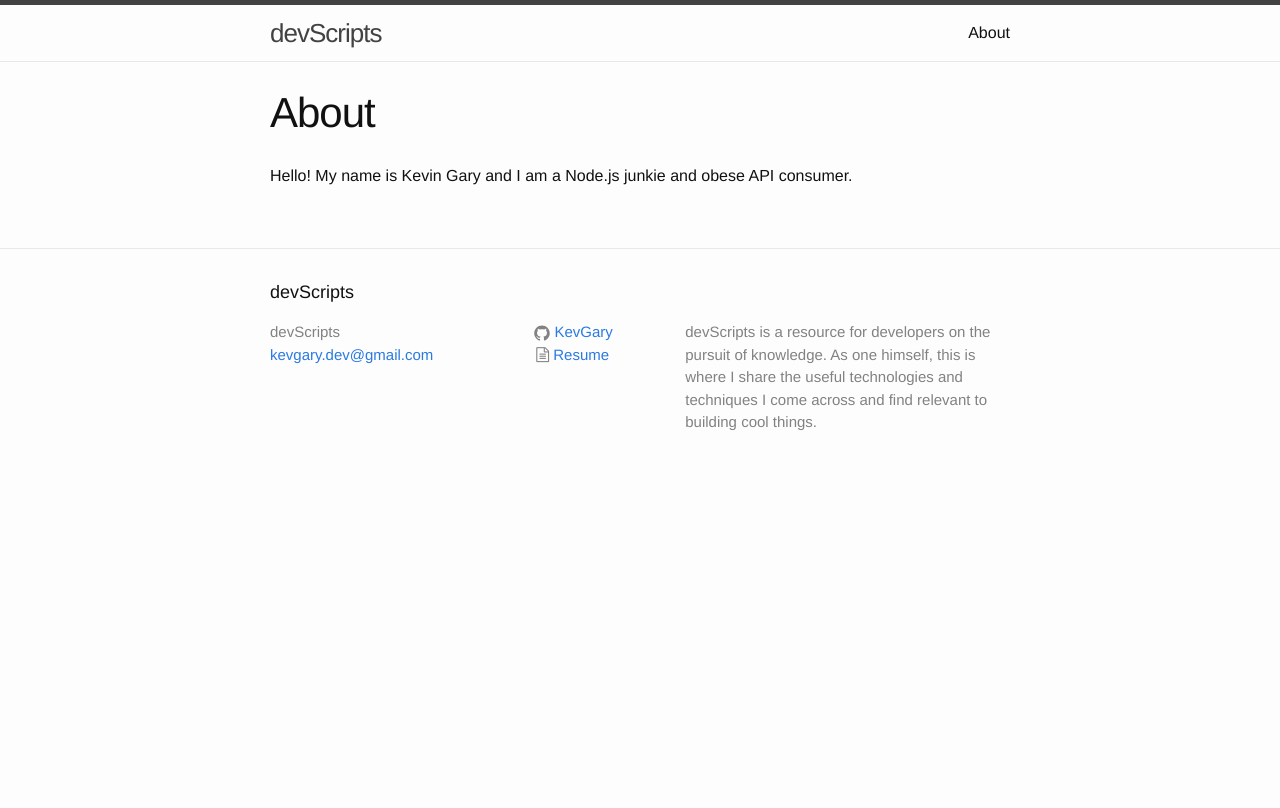
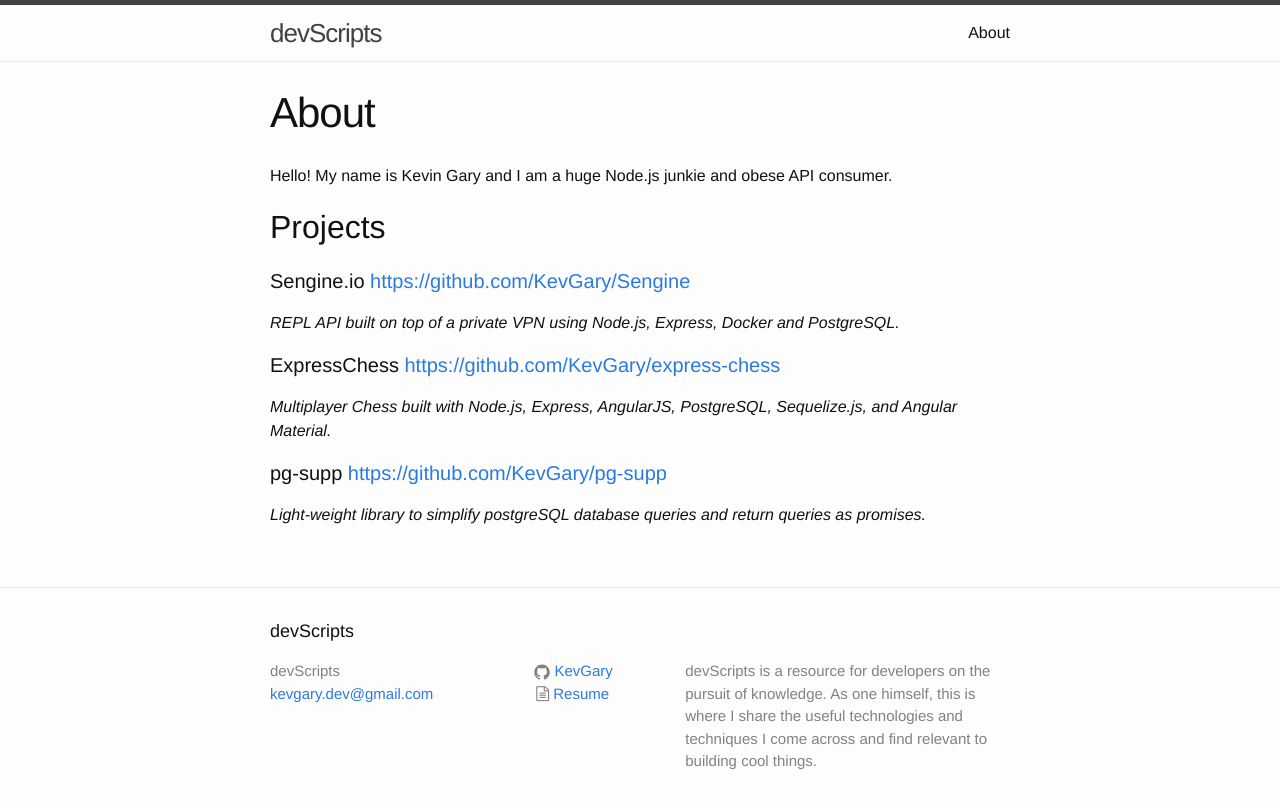
Before and after one commit to KevGary/kevgary.github.io, a Jekyll site: the page built from about.md, in a window 1280 px wide. Shown: the top 808 px of the page. Built offline with Jekyll 4.4.1, drawn with Linux system fonts in a browser that asks for light colours; nearby versions of some CDN libraries.

Commit message:
blog updates

```diff
--- a/about.md
+++ b/about.md
@@ -4,4 +4,15 @@ title: About
 permalink: /about/
 ---
 
-Hello! My name is Kevin Gary and I am a Node.js junkie and obese API consumer.
+Hello! My name is Kevin Gary and I am a huge Node.js junkie and obese API consumer.
+
+##Projects
+
+####Sengine.io [https://github.com/KevGary/Sengine](https://github.com/KevGary/Sengine)
+_REPL API built on top of a private VPN using Node.js, Express, Docker and PostgreSQL._
+
+####ExpressChess [https://github.com/KevGary/express-chess](https://github.com/KevGary/express-chess)
+_Multiplayer Chess built with Node.js, Express, AngularJS, PostgreSQL, Sequelize.js, and Angular Material._
+
+####pg-supp [https://github.com/KevGary/pg-supp](https://github.com/KevGary/pg-supp)
+_Light-weight library to simplify postgreSQL database queries and return queries as promises._
```
Also changed, not shown: _posts/2015-12-22-http-angularjs-demo.markdown (+4 -4 lines).
